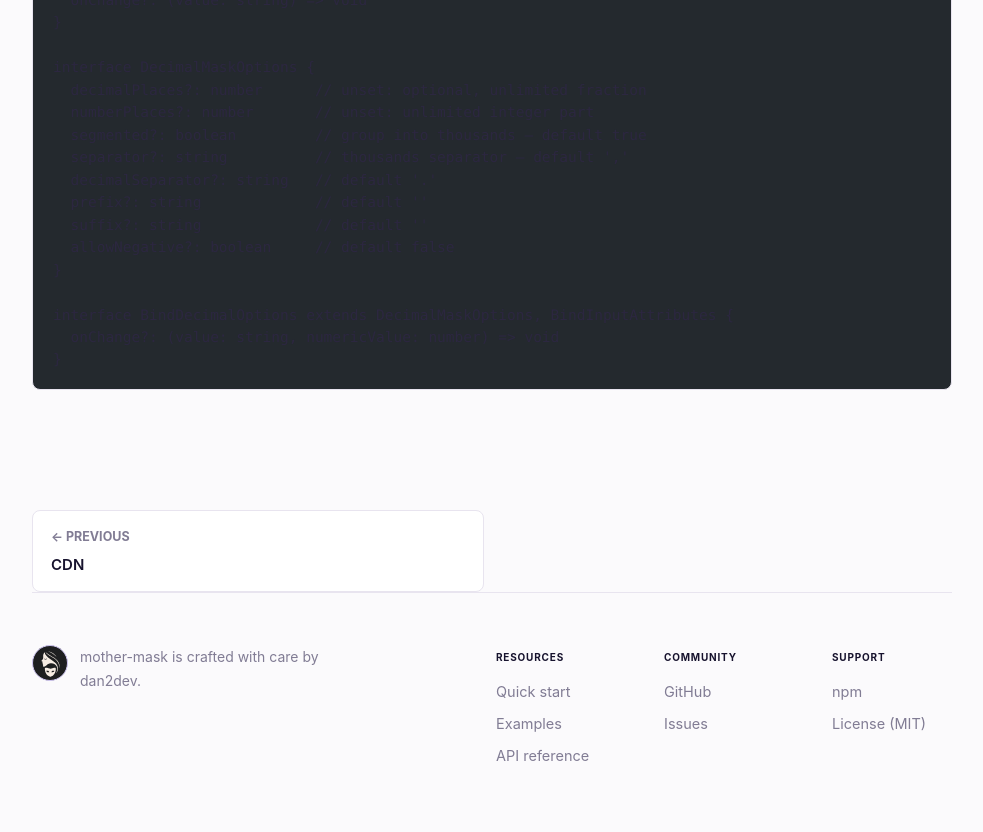
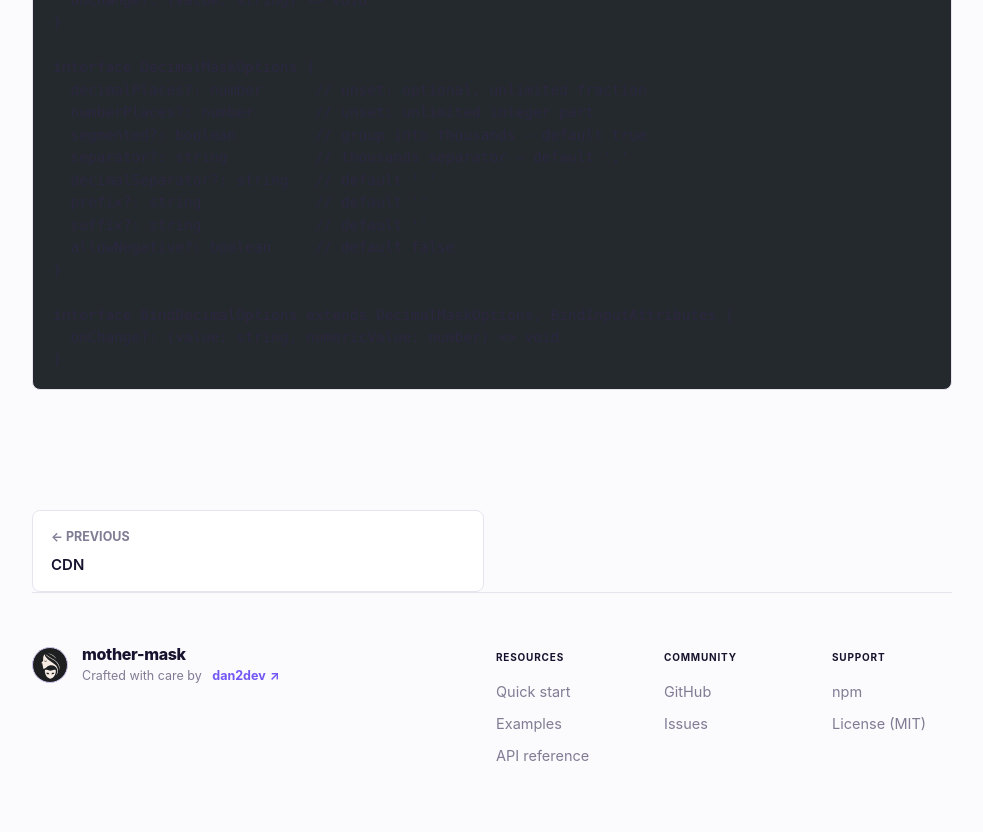
Before and after one commit to dan2dev/mother-mask, an Astro site in the folder docs/: page /mother-mask/api in a window 1280 px wide. Shown: the part 2570-3402 px from the top of the page, without its empty margins (278-1261 px from the left). Built offline with nearby package versions, Linux system fonts and the light colour scheme; Astro itself is replaced by a stand-in of ours; code samples lack their colours.

Commit message:
feat(docs/footer): enhance footer branding, add home link, and improve a11y/styles
- Footer.astro:
  - Wrap brand mark in anchor linking to home: <a class="brand-mark footer-brand-mark" href={navHref('')} aria-label="mother-mask home">
  - Introduce footer-brand-copy container with brand name and author block
  - Add footer-brand-name label "mother-mask"
  - Update author line with external-link arrow: dan2dev <span aria-hidden="true">↗</span>
- global.css:
  - Footer layout: align-items: center; gap: 14px (was flex-start, 12px)
  - Brand mark size: 44x44 (was 38x38), add flex: 0 0 auto and hover translateY(-2px)
  - New blocks: .footer-brand-copy (column layout), .footer-brand-name (16px, 800, tighter tracking)
  - Text tweaks: footer-brand p font-size 12.5px, line-height 1.4, color var(--text-dim)
  - Author link styling: .footer-author with accent color, 700 weight, nowrap; arrow hover transform
  - Add smooth transitions for interactive elements

```diff
--- a/docs/src/components/Footer.astro
+++ b/docs/src/components/Footer.astro
@@ -4,10 +4,18 @@ import { navHref } from '../data/nav'
 
 <footer>
   <div class="footer-brand">
-    <span class="brand-mark footer-brand-mark" aria-hidden="true">
+    <a class="brand-mark footer-brand-mark" href={navHref('')} aria-label="mother-mask home">
       <img src={navHref('mother-mask-logo.svg')} alt="" width="40" height="40" loading="lazy" />
-    </span>
-    <p>mother-mask is crafted with care by <a href="https://github.com/dan2dev" target="_blank" rel="noreferrer">dan2dev</a>.</p>
+    </a>
+    <div class="footer-brand-copy">
+      <span class="footer-brand-name">mother-mask</span>
+      <p>
+        Crafted with care by &nbsp;
+        <a class="footer-author" href="https://github.com/dan2dev" target="_blank" rel="noreferrer">
+          dan2dev <span aria-hidden="true">↗</span>
+        </a>
+      </p>
+    </div>
   </div>
 
   <div class="footer-columns">
--- a/docs/src/styles/global.css
+++ b/docs/src/styles/global.css
@@ -1172,20 +1172,59 @@ footer {
 
 .footer-brand {
   display: flex;
-  align-items: flex-start;
-  gap: 12px;
+  align-items: center;
+  gap: 14px;
   max-width: 32ch;
 }
 
 .footer-brand-mark {
-  width: 38px;
-  height: 38px;
+  width: 44px;
+  height: 44px;
+  flex: 0 0 auto;
+  transition: transform 0.2s ease;
+}
+
+.footer-brand-mark:hover {
+  transform: translateY(-2px);
+}
+
+.footer-brand-copy {
+  display: flex;
+  min-width: 0;
+  flex-direction: column;
+  gap: 4px;
+}
+
+.footer-brand-name {
+  width: fit-content;
+  color: var(--text-h);
+  font-size: 16px;
+  font-weight: 800;
+  letter-spacing: -0.02em;
+  line-height: 1.15;
 }
 
 .footer-brand p {
   margin: 0;
-  font-size: 14px;
+  font-size: 12.5px;
+  line-height: 1.4;
   color: var(--text-dim);
+}
+
+.footer-brand .footer-author {
+  color: var(--accent);
+  font-weight: 700;
+  white-space: nowrap;
+}
+
+.footer-author span {
+  display: inline-block;
+  margin-left: 1px;
+  transition: transform 0.2s ease;
+}
+
+.footer-author:hover span {
+  transform: translate(2px, -2px);
 }
 
 .footer-columns {
```
